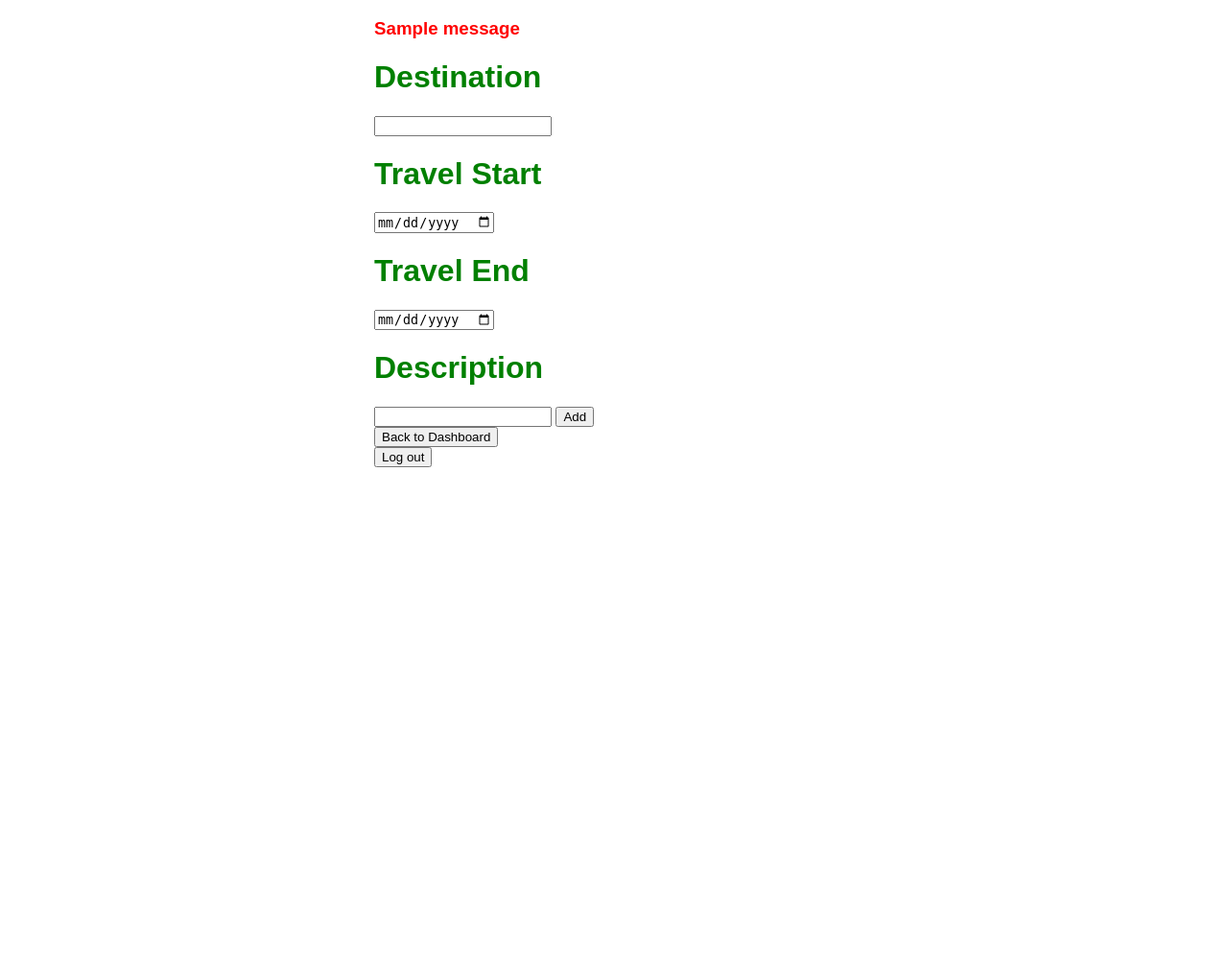
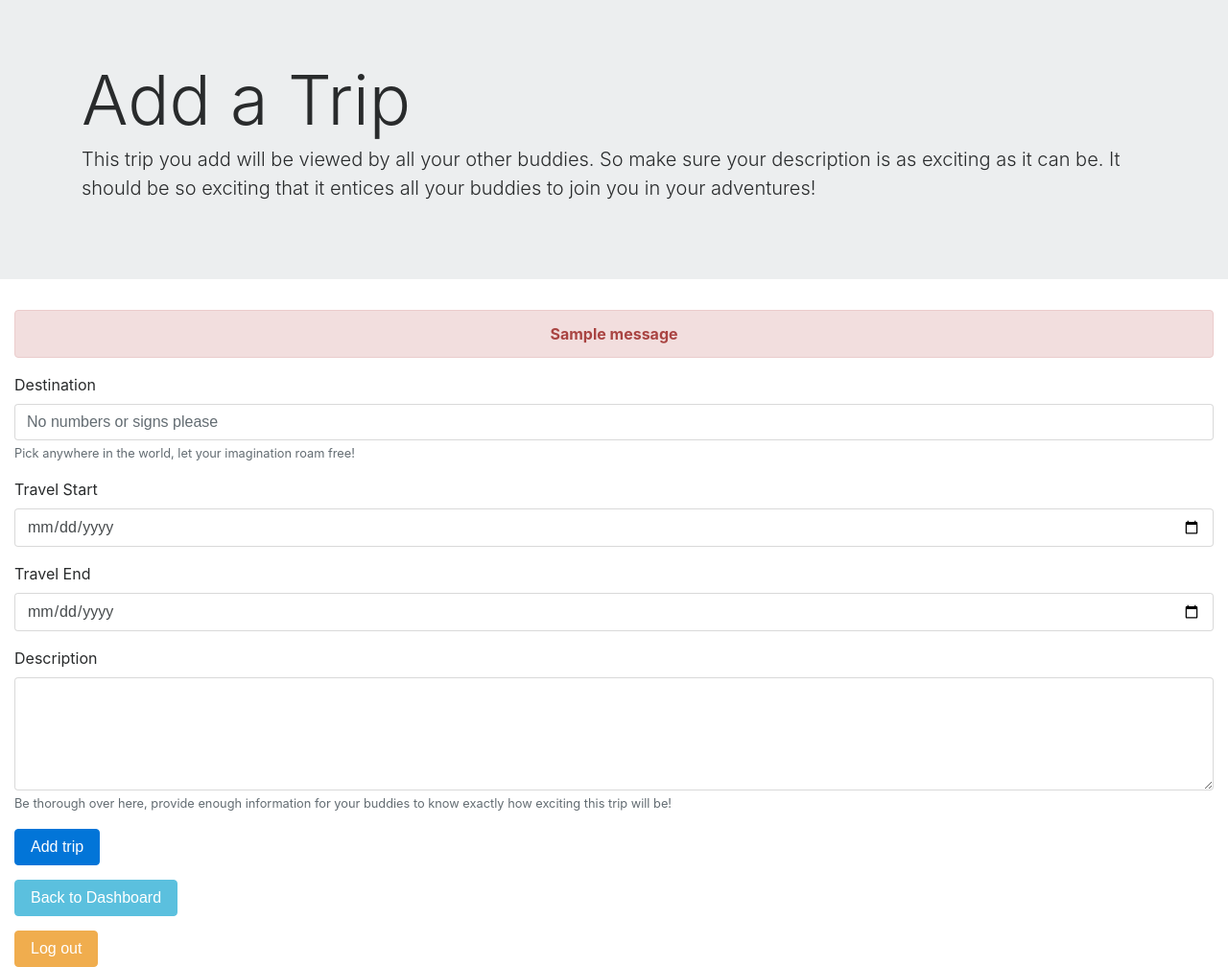
Before and after one commit to refayathaque/PythonBeltDeployment, a Django app: page /app2/add in a window 1280 px wide. Shown: the whole page at 96% size. Before the commit the page ends 487 px from the top, so only its background shows below. Run offline with Django 3.2, Linux system fonts and the light colour scheme; tables that the repository leaves empty hold one stand-in row (values such as "Sample post"); one stand-in notice (Sample message) is shown; parts of the project's set-up code (start-up, migrations or seed data) failed here and were passed over; some libraries are stand-ins or nearby versions.

Commit message:
Made a lot of changes using Bootstrap only destinations page left to be updated

```diff
--- a/apps/app2/templates/app2/add.html
+++ b/apps/app2/templates/app2/add.html
@@ -2,54 +2,64 @@
 <html>
   <head>
     <meta charset="utf-8">
-    <title>Add</title>
+    <title>Add a Trip</title>
+    <link rel="stylesheet" href="https://maxcdn.bootstrapcdn.com/bootstrap/4.0.0-alpha.6/css/bootstrap.min.css" integrity="sha384-rwoIResjU2yc3z8GV/NPeZWAv56rSmLldC3R/AZzGRnGxQQKnKkoFVhFQhNUwEyJ" crossorigin="anonymous">
+    <link href="https://maxcdn.bootstrapcdn.com/font-awesome/4.7.0/css/font-awesome.min.css" rel="stylesheet" integrity="sha384-wvfXpqpZZVQGK6TAh5PVlGOfQNHSoD2xbE+QkPxCAFlNEevoEH3Sl0sibVcOQVnN" crossorigin="anonymous">
   </head>
-  <style media="screen">
-    body {
-      margin-right: auto;
-      margin-left: auto;
-      margin-top: 10px;
-      width: 500px;
-      text-align: left;
-      font-family: sans-serif;
-    }
-    h1 {
-      color: green;
-    }
-    h3 {
-      color: red;
-    }
-  </style>
   <body>
 
+    <div class="jumbotron jumbotron-fluid">
+        <div class="container">
+            <h1 class="display-3">Add a Trip</h1>
+            <p class="lead">This trip you add will be viewed by all your other buddies. So make sure your description is as exciting as it can be. It should be so exciting that it entices all your buddies to join you in your adventures!</p>
+        </div>
+    </div>
+
+    <div class="container-fluid">
         {% if messages %}
             {% for message in messages %}
-        <h3>{{ message }}</h3>
+                <div class="alert alert-danger text-center" role="alert">
+                    <strong>{{ message }}</strong>
+                </div>
             {% endfor %}
         {% endif %}
+    </div>
 
+    <div class="container-fluid">
         <form class="" action="/app2/make_trip" method="post">
         {% csrf_token %}
-      <h1>Destination</h1>
-      <input type="text" name="destination" value="">
-      <h1>Travel Start</h1>
-      <input type="date" name="travel_start" value="">
-      <h1>Travel End</h1>
-      <input type="date" name="travel_end" value="">
-      <h1>Description</h1>
-      <input type="text" name="description" value="">
-      <input type="submit" name="submit" value="Add">
+            <div class="form-group">
+                <label>Destination</label>
+                <input type="text" class="form-control" name="destination" placeholder="No numbers or signs please">
+                <small class="form-text text-muted">Pick anywhere in the world, let your imagination roam free!</small>
+            </div>
+            <div class="form-group">
+                <label>Travel Start</label>
+                <input type="date" class="form-control" name="travel_start">
+            </div>
+            <div class="form-group">
+                <label>Travel End</label>
+                <input type="date" class="form-control" name="travel_end">
+            </div>
+            <div class="form-group">
+                <label>Description</label>
+                <textarea name="description" class="form-control" id="exampleTextarea" rows="5"></textarea>
+                <small class="form-text text-muted">Be thorough over here, provide enough information for your buddies to know exactly how exciting this trip will be!</small>
+            </div>
+            <button type="submit" class="btn btn-primary">Add trip</button>
         </form>
+    </div>
 
+    <div class="container-fluid">
     <form class="" action="/app2/travels" method="post">
       {% csrf_token %}
-      <input type="submit" name="submit" value="Back to Dashboard">
+      <input style="margin-top: 15px; margin-bottom: 15px;"class="btn btn-info" type="submit" name="submit" value="Back to Dashboard">
     </form>
-
     <form class="" action="/app2/log_out" method="post">
       {% csrf_token %}
-      <input type="submit" name="submit" value="Log out">
+      <input class="btn btn-warning" type="submit" name="submit" value="Log out">
     </form>
+    </div>
 
   </body>
 </html>
```
Also changed, not shown: apps/app1/templates/app1/index.html (+19 -8 lines), apps/app2/templates/app2/destination.html (+5 -16 lines), apps/app2/templates/app2/travels.html (+44 -45 lines), db.sqlite3. Lines whose indentation alone changed are shown as unchanged.
